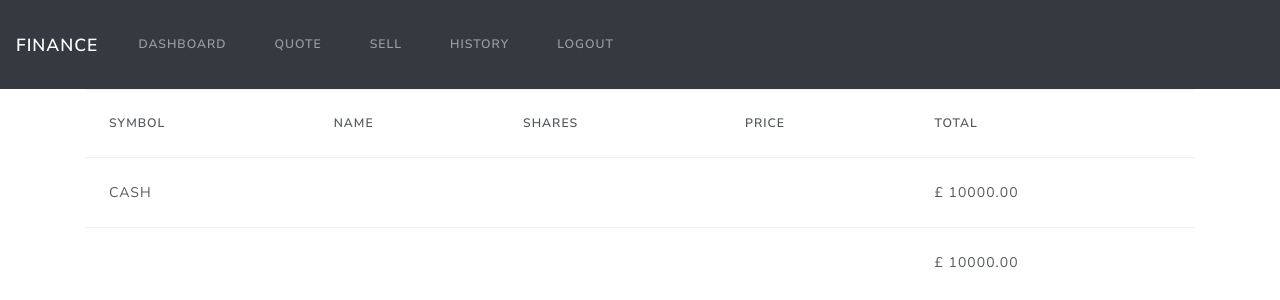
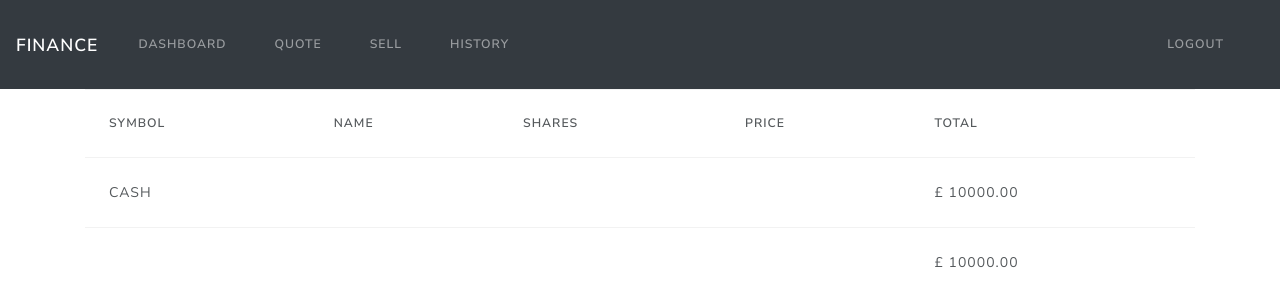
Before and after one commit to Uvalente/finance, a Flask app: page / in a window 1280 px wide. Shown: the top 300 px of the page. Run offline with Flask 2, Linux system fonts and the light colour scheme; the visitor is signed in with stand-in values (Sample User, id 1); data comes from the database, SQL or seed files in the repository; data that the repository does not hold is empty; some libraries are stand-ins or nearby versions.

Commit message:
style: move auth links to nav right

```diff
--- a/app/templates/layout.html
+++ b/app/templates/layout.html
@@ -22,36 +22,27 @@
     <a href="{{ url_for('main_bp.index') }}" class="navbar-brand">
       Finance
     </a>
-    <button class="navbar-toggler" type="button" data-toggle="collapse" data-target="#navbar-links" aria-controls="navbar-links" aria-expanded="false" aria-label="Toggle navigation">
+    <button class="navbar-toggler" type="button" data-toggle="collapse" data-target="#navbar-links"
+      aria-controls="navbar-links" aria-expanded="false" aria-label="Toggle navigation">
       <span class="navbar-toggler-icon"></span>
     </button>
     <div class="collapse navbar-collapse" id="navbar-links">
-      <ul class="navbar-nav mr-auto">
+      <div class="navbar-nav mr-auto">
+        {% if not current_user.is_anonymous %}
+        <a class="nav-item nav-link" href="{{ url_for('main_bp.index') }}">Dashboard</a>
+        <a class="nav-item nav-link" href="{{ url_for('main_bp.quote') }}">Quote</a>
+        <a class="nav-item nav-link" href="{{ url_for('main_bp.sell') }}">Sell</a>
+        <a class="nav-item nav-link" href="{{ url_for('main_bp.history') }}">History</a>
+        {% endif %}
+      </div>
+      <div class="navbar-nav">
         {% if current_user.is_anonymous %}
-        <li class="nav-item">
-          <a class="nav-link" href="{{ url_for('auth_bp.login') }}">Login</a>
-        </li>
-        <li class="nav-item">
-          <a class="nav-link" href="{{ url_for('auth_bp.register') }}">Register</a>
-        </li>
+        <a class="nav-item nav-link" href="{{ url_for('auth_bp.login') }}">Login</a>
+        <a class="nav-item nav-link" href="{{ url_for('auth_bp.register') }}">Register</a>
         {% else %}
-        <li class="nav-item">
-          <a class="nav-link" href="{{ url_for('main_bp.index') }}">Dashboard</a>
-        </li>
-        <li class="nav-item">
-          <a class="nav-link" href="{{ url_for('main_bp.quote') }}">Quote</a>
-        </li>
-        <li class="nav-item">
-          <a class="nav-link" href="{{ url_for('main_bp.sell') }}">Sell</a>
-        </li>
-        <li class="nav-item">
-          <a class="nav-link" href="{{ url_for('main_bp.history') }}">History</a>
-        </li>
-        <li class="nav-item">
-          <a class="nav-link" href="{{ url_for('auth_bp.logout') }}">Logout</a>
-        </li>
+        <a class="nav-item nav-link" href="{{ url_for('auth_bp.logout') }}">Logout</a>
         {% endif %}
-      </ul>
+      </div>
     </div>
   </nav>
   {% with messages = get_flashed_messages() %}
@@ -64,7 +55,7 @@
   {% endif %}
   {% endwith %}
   <div class="container">
-      {% block content %}{% endblock %}
+    {% block content %}{% endblock %}
   </div>
 </body>
 
```
